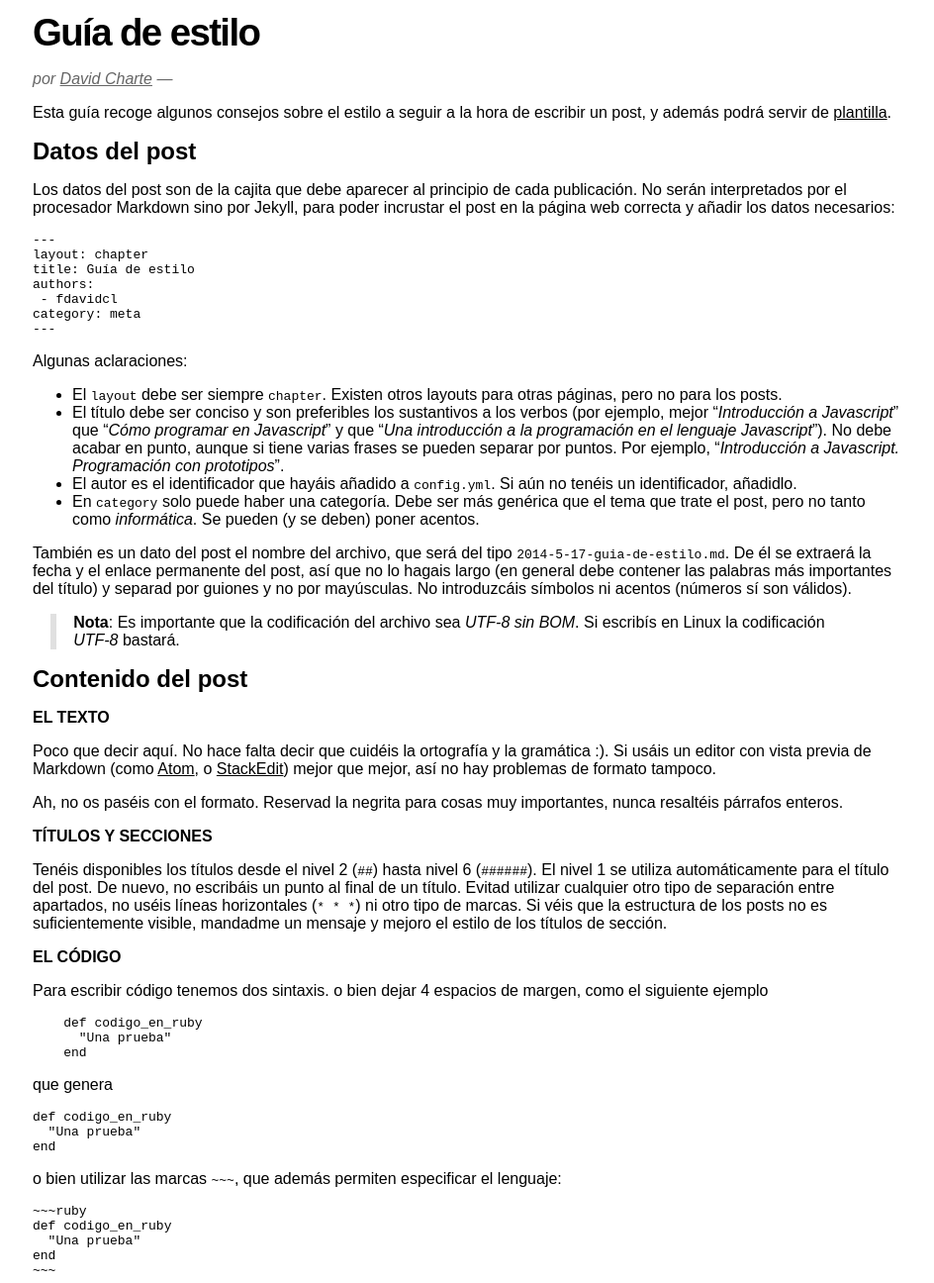
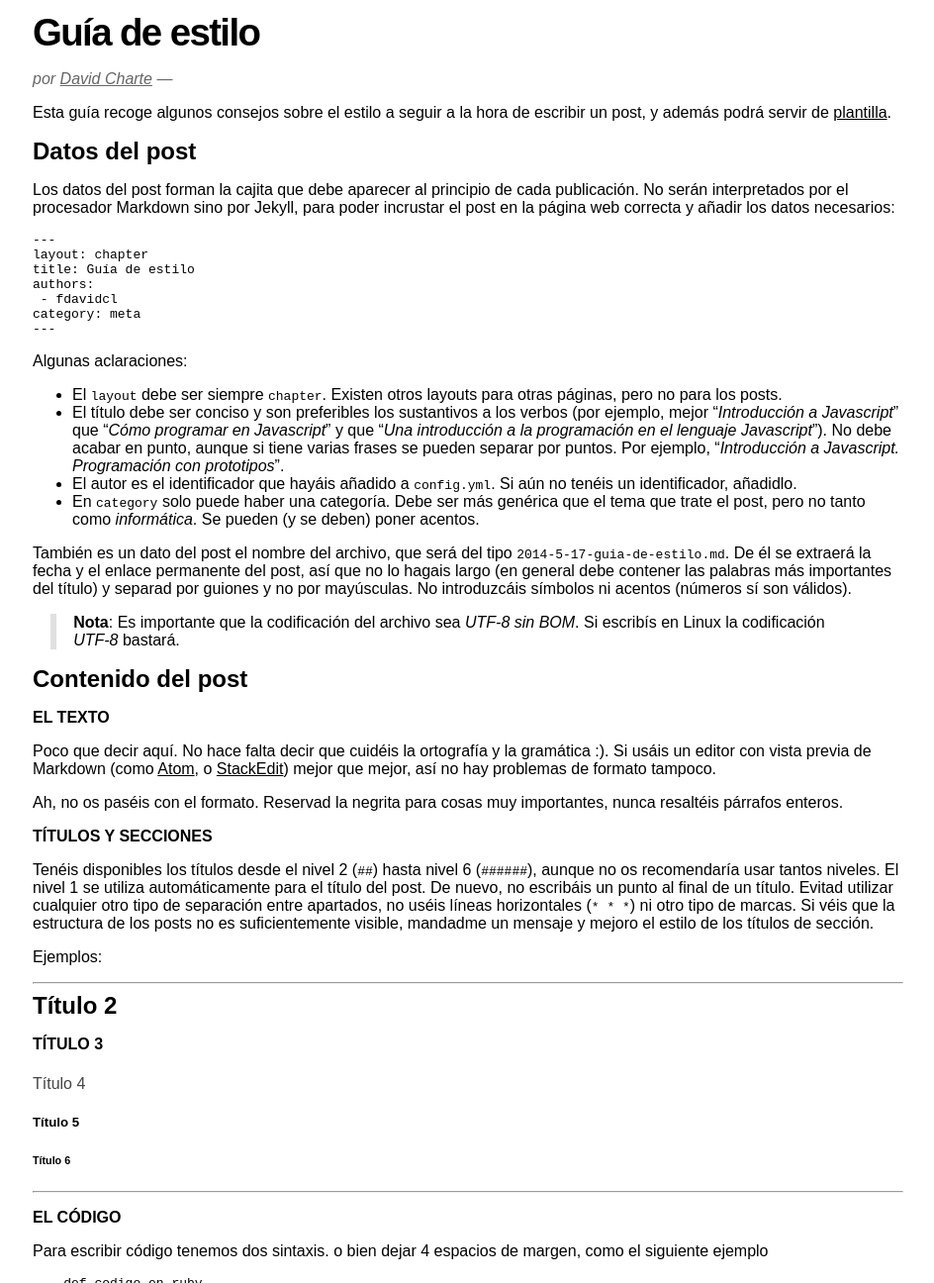
Before and after one commit to libreim/blog, a Jekyll site: the page built from guia-de-estilo.md, in a window 1280 px wide and 1400 px high, cut to the strip 104-1400 px from the top of the window. Shown: the whole strip at 99% size, without its empty margins (167-1111 px from the left). Built offline with Jekyll 4.4.1, drawn with Linux system fonts in a browser that asks for light colours; formulas are drawn with MathJax 3; comment, search, counter and statistics services are not loaded.

Commit message:
Fixes: Guía de estilo

```diff
--- a/guia-de-estilo.md
+++ b/guia-de-estilo.md
@@ -11,7 +11,7 @@ Esta guía recoge algunos consejos sobre el estilo a seguir
 a la hora de escribir un post, y además podrá servir de [plantilla](https://raw.githubusercontent.com/dgiim/blog/gh-pages/guia-de-estilo.md).
 
 ## Datos del post
-Los datos del post son de la cajita que debe aparecer al principio
+Los datos del post forman la cajita que debe aparecer al principio
 de cada publicación. No serán interpretados por el procesador
 Markdown sino por Jekyll, para poder incrustar el post en la página
 web correcta y añadir los datos necesarios:
@@ -65,12 +65,23 @@ importantes, nunca resaltéis párrafos enteros.
 
 ### Títulos y secciones
 Tenéis disponibles los títulos desde el nivel 2 (`##`) hasta nivel 6
-(`######`). El nivel 1 se utiliza automáticamente para el título del
+(`######`), aunque no os recomendaría usar tantos niveles. El nivel 1
+se utiliza automáticamente para el título del
 post. De nuevo, no escribáis un punto al final de un título. Evitad
 utilizar cualquier otro tipo de separación entre apartados, no uséis
 líneas horizontales (`* * *`) ni otro tipo de marcas. Si véis que la
 estructura de los posts no es suficientemente visible, mandadme un
 mensaje y mejoro el estilo de los títulos de sección.
+
+Ejemplos:
+
+---
+## Título 2
+### Título 3
+#### Título 4
+##### Título 5
+###### Título 6
+---
 
 ### El código
 Para escribir código tenemos dos sintaxis. o bien dejar 4 espacios de
```
